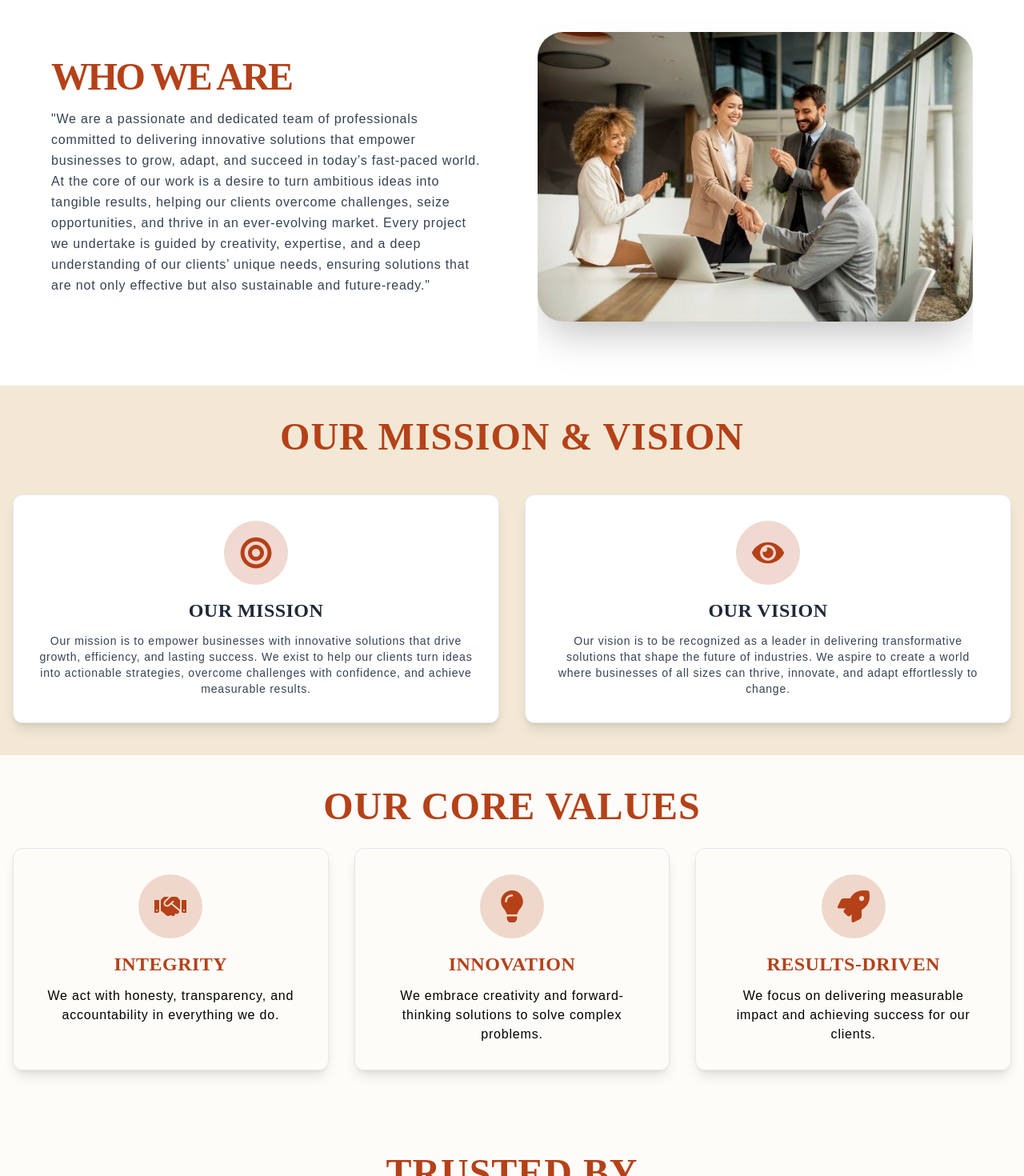
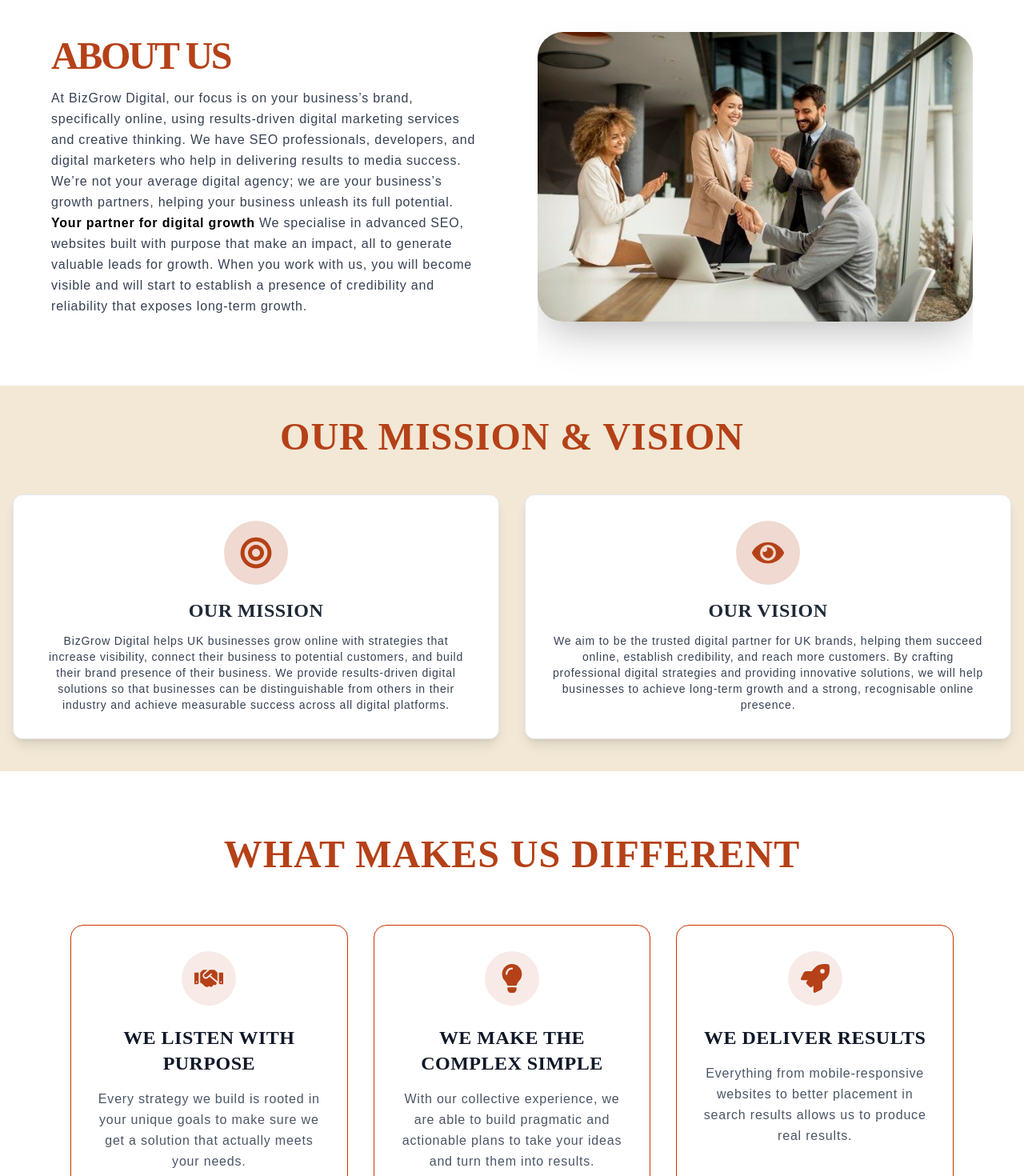
Before and after one commit to Umarnazir-7860/Bizgrow-Digital, a Next.js app: page /about-us in a window 1280 px wide. Shown: the part 840-2310 px from the top of the page at 80% size. Built offline with nearby package versions, Linux system fonts and the light colour scheme.

Commit message:
Add the SEO content of about us page and add a new section

```diff
--- a/app/about-us/page.jsx
+++ b/app/about-us/page.jsx
@@ -4,6 +4,7 @@
 import Link from "next/link";
 import {
   FaBullseye,
+  FaCheckCircle,
   FaEye,
   FaHandshake,
   FaLightbulb,
@@ -61,22 +62,25 @@
           <div className="w-full lg:w-1/2 flex flex-col space-y-4">
             <FadeIn direction="right" delay={0.2}>
               <h2 className="text-4xl md:text-5xl  font-black text-[#B54118]  uppercase tracking-tighter">
-                Who We Are
+                About Us
               </h2>
             </FadeIn>
 
             <FadeIn direction="right" delay={0.4}>
               <p className="text-gray-700 dark:text-white text-sm sm:text-base lg:text-md leading-relaxed text-justify md:text-left  ">
-                "We are a passionate and dedicated team of professionals
-                committed to delivering innovative solutions that empower
-                businesses to grow, adapt, and succeed in today’s fast-paced
-                world. At the core of our work is a desire to turn ambitious
-                ideas into tangible results, helping our clients overcome
-                challenges, seize opportunities, and thrive in an ever-evolving
-                market. Every project we undertake is guided by creativity,
-                expertise, and a deep understanding of our clients’ unique
-                needs, ensuring solutions that are not only effective but also
-                sustainable and future-ready."
+                At BizGrow Digital, our focus is on your business’s brand,
+                specifically online, using results-driven digital marketing
+                services and creative thinking. We have SEO professionals,
+                developers, and digital marketers who help in delivering results
+                to media success. We’re not your average digital agency; we are
+                your business’s growth partners, helping your business unleash
+                its full potential. <br />
+                <b className="text-black">Your partner for digital growth </b>
+                We specialise in advanced SEO, websites built with purpose that
+                make an impact, all to generate valuable leads for growth. When
+                you work with us, you will become visible and will start to
+                establish a presence of credibility and reliability that exposes
+                long-term growth.
               </p>
             </FadeIn>
           </div>
@@ -118,10 +122,12 @@
                 Our Mission
               </h3>
               <p className="text-gray-700 dark:text-white text-sm">
-                Our mission is to empower businesses with innovative solutions
-                that drive growth, efficiency, and lasting success. We exist to
-                help our clients turn ideas into actionable strategies, overcome
-                challenges with confidence, and achieve measurable results.
+                BizGrow Digital helps UK businesses grow online with strategies
+                that increase visibility, connect their business to potential
+                customers, and build their brand presence of their business. We
+                provide results-driven digital solutions so that businesses can
+                be distinguishable from others in their industry and achieve
+                measurable success across all digital platforms.
               </p>
             </FadeIn>
           </div>
@@ -136,13 +142,87 @@
                 Our Vision
               </h3>
               <p className="text-gray-700 dark:text-white text-sm">
-                Our vision is to be recognized as a leader in delivering
-                transformative solutions that shape the future of industries. We
-                aspire to create a world where businesses of all sizes can
-                thrive, innovate, and adapt effortlessly to change.
+                We aim to be the trusted digital partner for UK brands, helping
+                them succeed online, establish credibility, and reach more
+                customers. By crafting professional digital strategies and
+                providing innovative solutions, we will help businesses to
+                achieve long-term growth and a strong, recognisable online
+                presence.
               </p>
             </FadeIn>
           </div>
+        </div>
+      </section>
+
+      {/* 🚀 NEW SECTION: What Makes Us Different */}
+      <section className="w-full py-20 bg-white dark:bg-black">
+        <div className="max-w-6xl mx-auto px-6">
+          <FadeIn direction="up">
+            <h2 className="text-3xl md:text-5xl font-bold text-center text-[#B54118] mb-16 uppercase">
+              What Makes Us Different
+            </h2>
+          </FadeIn>
+          <div className="grid md:grid-cols-3 gap-8">
+            {/* Feature 1: Listen with Purpose */}
+            <FadeIn direction="up" delay={0.1}>
+              <div className="group bg-white dark:bg-[#001235] p-8 rounded-2xl border border-orange-700 dark:border-gray-800 shadow-sm hover:shadow-2xl hover:-translate-y-2 transition-all duration-500 h-full flex flex-col items-center text-center">
+                {/* Animated Icon Container */}
+                <div className="mb-6 p-4 rounded-full bg-[#B54118]/10 group-hover:bg-[#B54118] transition-colors duration-500">
+                  <FaHandshake className="text-[#B54118] group-hover:text-white text-4xl transition-transform duration-700 group-hover:[transform:rotateY(360deg)]" />
+                </div>
+                <h3 className="text-2xl font-bold text-gray-900 dark:text-white mb-4">
+                  We Listen with Purpose
+                </h3>
+                <p className="text-gray-600 dark:text-gray-300 leading-relaxed">
+                  Every strategy we build is rooted in your unique goals to make
+                  sure we get a solution that actually meets your needs.
+                </p>
+              </div>
+            </FadeIn>
+
+            {/* Feature 2: Complex Simple */}
+            <FadeIn direction="up" delay={0.2}>
+              <div className="group bg-white dark:bg-[#001235] p-8 rounded-2xl border border-orange-700 dark:border-gray-800 shadow-sm hover:shadow-2xl hover:-translate-y-2 transition-all duration-500 h-full flex flex-col items-center text-center">
+                <div className="mb-6 p-4 rounded-full bg-[#B54118]/10 group-hover:bg-[#B54118] transition-colors duration-500">
+                  <FaLightbulb className="text-[#B54118] group-hover:text-white text-4xl transition-transform duration-700 group-hover:[transform:rotateY(360deg)]" />
+                </div>
+                <h3 className="text-2xl font-bold text-gray-900 dark:text-white mb-4">
+                  We Make the Complex Simple
+                </h3>
+                <p className="text-gray-600 dark:text-gray-300 leading-relaxed">
+                  With our collective experience, we are able to build pragmatic
+                  and actionable plans to take your ideas and turn them into
+                  results.
+                </p>
+              </div>
+            </FadeIn>
+
+            {/* Feature 3: Deliver Results */}
+            <FadeIn direction="up" delay={0.3}>
+              <div className="group bg-white dark:bg-[#001235] p-8 rounded-2xl border border-orange-700 dark:border-gray-800 shadow-sm hover:shadow-2xl hover:-translate-y-2 transition-all duration-500 h-full flex flex-col items-center text-center">
+                <div className="mb-6 p-4 rounded-full bg-[#B54118]/10 group-hover:bg-[#B54118] transition-colors duration-500">
+                  <FaRocket className="text-[#B54118] group-hover:text-white text-4xl transition-transform duration-700 group-hover:[transform:rotateY(360deg)]" />
+                </div>
+                <h3 className="text-2xl font-bold text-gray-900 dark:text-white mb-4">
+                  We Deliver Results
+                </h3>
+                <p className="text-gray-600 dark:text-gray-300 leading-relaxed">
+                  Everything from mobile-responsive websites to better placement
+                  in search results allows us to produce real results.
+                </p>
+              </div>
+            </FadeIn>
+          </div>
+
+          <FadeIn direction="up" delay={0.5}>
+            <div className="mt-16 p-8 bg-[#F2E8D5] dark:bg-[#000B25] rounded-2xl border-l-8 border-[#B54118]">
+              <p className="text-xl md:text-2xl font-medium text-black dark:text-white italic">
+                "At BizGrow Digital, we don’t just develop websites; we build
+                powerful digital solutions that turn visitors into clients and
+                position your brand as a trusted leader in your industry."
+              </p>
+            </div>
+          </FadeIn>
         </div>
       </section>
 
@@ -158,7 +238,7 @@
             {/* Integrity */}
 
             <div
-            className="flex-1  dark:bg-[#000B25]  border border-gray-200 shadow-lg rounded-xl
+              className="flex-1  dark:bg-[#000B25]  border border-orange-700 shadow-lg rounded-xl
            p-8 transition-transform hover:scale-105 flex flex-col items-center text-center
            hover:shadow-2xl duration-300"
             >
@@ -170,39 +250,42 @@
                   Integrity
                 </h3>
                 <p className="dark:text-white text-black text-md">
-                We act with honesty, transparency, and accountability in
-                everything we do.
+                  We believe in honest communication, ethical practices, and
+                  delivering what we promise. Trust is the cornerstone of every
+                  relationship we develop.
                 </p>
               </FadeIn>
             </div>
 
-          {/* Innovation */}
-          <div className="flex-1 dark:bg-[#000B25]  border border-gray-200 shadow-lg rounded-xl p-8 flex flex-col items-center text-center hover:shadow-2xl transition-transform hover:scale-105 duration-300">
+            {/* Quality and Clarity*/}
+            <div className="flex-1 dark:bg-[#000B25]  border border-orange-700 shadow-lg rounded-xl p-8 flex flex-col items-center text-center hover:shadow-2xl transition-transform hover:scale-105 duration-300">
               <FadeIn direction="up">
                 <div className="bg-[#B54118]/20 p-5 rounded-full mb-4 inline-flex">
                   <FaLightbulb className="text-[#B54118] h-10 w-10" />
                 </div>
                 <h3 className="text-2xl text-[#B54118] font-semibold mb-3">
-                Innovation
+                  Quality and Clarity
                 </h3>
                 <p className="dark:text-white text-black text-md">
-                We embrace creativity and forward-thinking solutions to solve
-                complex problems.
+                  All of our strategies, messages & designs are created with
+                  intention, precision, and clear intent to maximise the value
+                  of and make an extraordinary impact with.
                 </p>
               </FadeIn>
             </div>
 
-          {/* Results-Driven */}
-          <div className="flex-1 dark:bg-[#000B25] border border-gray-200 shadow-lg rounded-xl p-8 transition-transform hover:scale-105 flex flex-col items-center text-center hover:shadow-2xl duration-300">
+            {/* Growth-Driven Mindset */}
+            <div className="flex-1 dark:bg-[#000B25] border border-orange-700 shadow-lg rounded-xl p-8 transition-transform hover:scale-105 flex flex-col items-center text-center hover:shadow-2xl duration-300">
               <FadeIn direction="left">
                 <div className="bg-[#B54118]/20 p-5 rounded-full mb-4 inline-flex">
                   <FaRocket className="text-[#B54118] h-10 w-10" />
                 </div>
                 <h3 className="text-2xl text-[#B54118] font-semibold mb-3">
-                Results-Driven
+                  Growth-Driven Mindset
                 </h3>
                 <p className="dark:text-white text-black text-md">
-                We focus on delivering measurable impact and achieving success
+                  We focus on continual improvement, developing strategic
+                  thinkers, and developing a long-term digital growth strategy
                   for our clients.
                 </p>
               </FadeIn>
@@ -239,12 +322,13 @@
           <div className="absolute inset-0 bg-black/60 z-0 rounded-2xl"></div>
           <div className="relative z-10 mx-1 md:mx-0">
             <h2 className="text-3xl md:text-5xl font-bold mb-6">
-              Let’s Work Together to Achieve Your Goals
+              Let’s Grow with BizGrow Digital
             </h2>
             <p className=" mx-auto mb-8 text-lg md:text-xl">
-              We’ve shared our story, our mission, and our values. Now it’s time
-              to create something remarkable for your business. Reach out today
-              and let’s start building success together.
+              We work closely with each client to understand what they need. Our
+              solutions are simple, flexible, and designed to get real results.
+              By working together, we make sure every project helps your
+              business grow and succeed.
             </p>
             <Link href="/contact-us">
               <button className="px-8 py-4 bg-[#B54118] text-white font-semibold rounded-xl hover:scale-105 transition">
```
Lines whose indentation alone changed are shown as unchanged.
